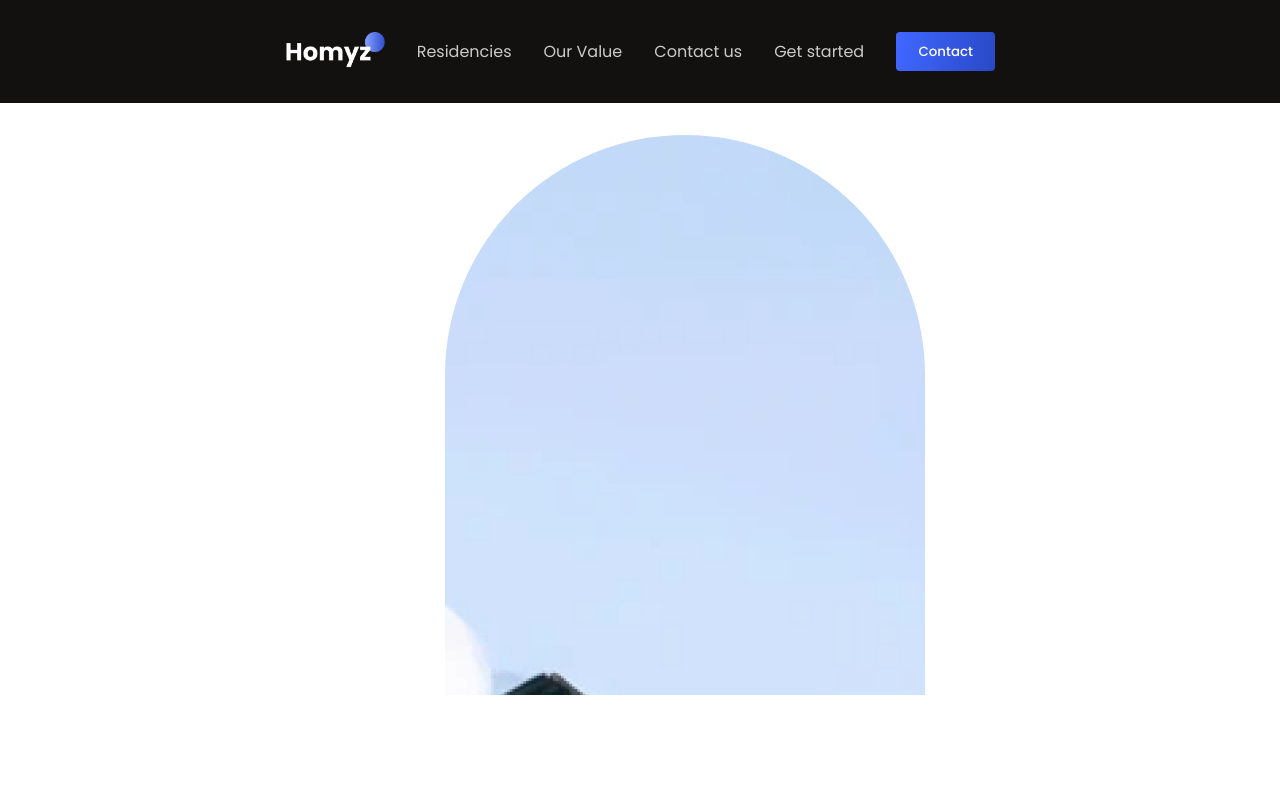
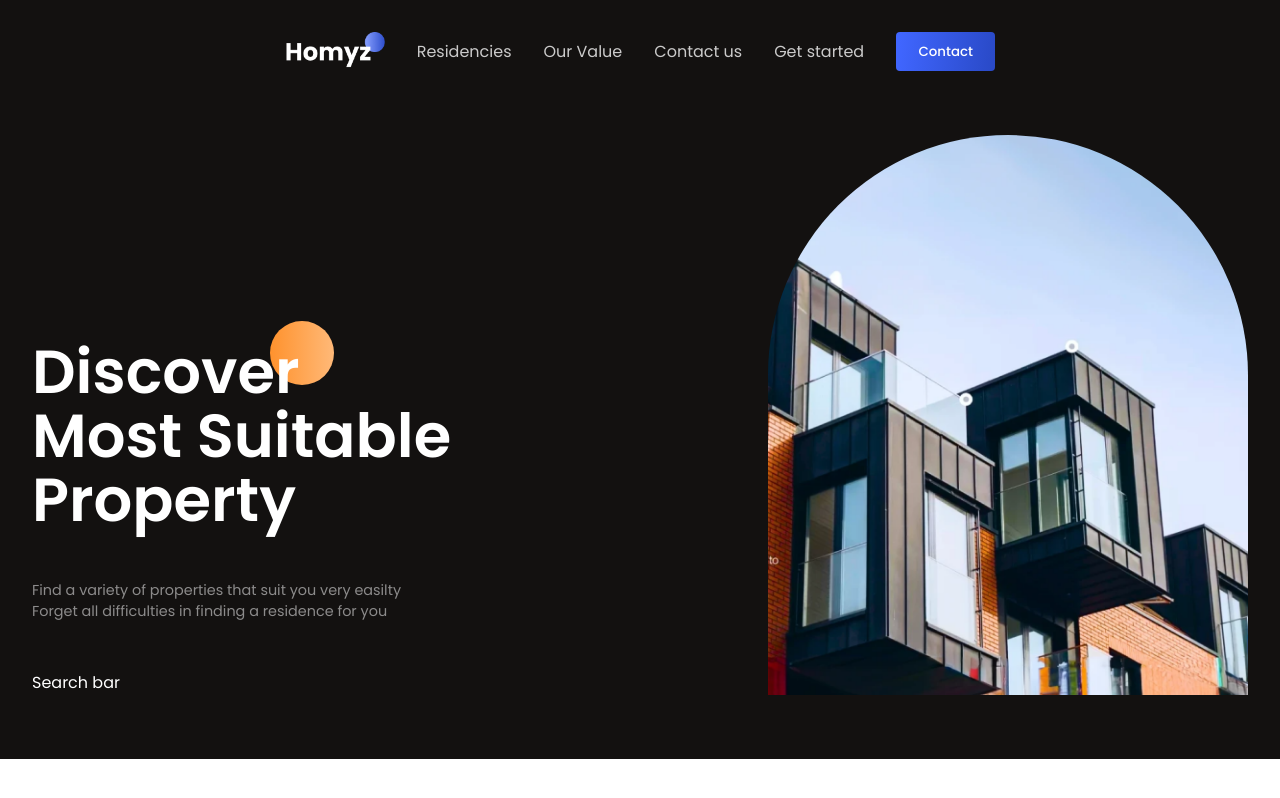
Before and after one commit to FernandoMoyano/MERN-booking-app, a React (Vite) app in the folder client/: page / in a window 1280 px wide. Built offline with nearby package versions, Linux system fonts and the light colour scheme.

Commit message:
Hero-styles

```diff
--- a/client/src/components/Header/Header.jsx
+++ b/client/src/components/Header/Header.jsx
@@ -1,5 +1,6 @@
 import React from "react";
 import "./Header.css"
+import "../../index.css"
 
 export const Header = () => {
   return (
--- a/client/src/components/Hero/Hero.css
+++ b/client/src/components/Hero/Hero.css
@@ -2,11 +2,36 @@
   color: white;
   position: relative;
   padding-bottom: 2rem;
+  background-color: var(--black);
 }
 
 .hero-container {
   justify-content: space-between;
   align-items: flex-end;
+}
+/* left side */
+.hero-left {
+  gap: 3rem;
+}
+.hero-title {
+  position: relative;
+  z-index: 1;
+}
+.hero-title > h1 {
+  font-weight: 600;
+  font-size: 3.8rem;
+  line-height: 4rem;
+
+}
+.orange-circle {
+  height: 4rem;
+  width: 4rem;
+  background: var(--orange-gradient);
+  border-radius: 999px;
+  position: absolute;
+  right: 28%;
+  top: -10%;
+  z-index: -1;
 }
 /* right side */
 .image-container {
@@ -16,3 +41,7 @@
   border-radius: 15rem 15rem 0 0;
   border: 8px solid rgba(255, 255, 255, 0, 12);
 }
+.image-container > img {
+  width: 100%;
+  height: 100%;
+}
--- a/client/src/components/Hero/Hero.jsx
+++ b/client/src/components/Hero/Hero.jsx
@@ -1,11 +1,31 @@
 import React from "react";
-import "./Hero.css"
+import "./Hero.css";
+import "../../index.css"
 
 const Hero = () => {
   return (
     <section className="hero-wrapper">
       <div className="paddings innerWidth flexCenter hero-container">
-        <div className="hero-left">Left section</div>
+        <div className="flexColStart hero-left">
+          <div className="hero-title">
+            <div className="orange-circle" />
+            <h1>
+              Discover<br />
+              Most Suitable
+              <br />Property
+            </h1>
+          </div>
+
+          <div className="flexColStart secondaryText hero-des">
+            <span>Find a variety of properties that suit you very easilty</span>
+            <span>Forget all difficulties in finding a residence for you</span>
+          </div>
+
+          <div className="search-bar">
+            Search bar
+          </div>
+        </div>
+
         <div className="flexCenter hero-right">
           <div className="image-container">
             <img src="../../../public/hero-image.png" alt="hero-img"></img>
```
